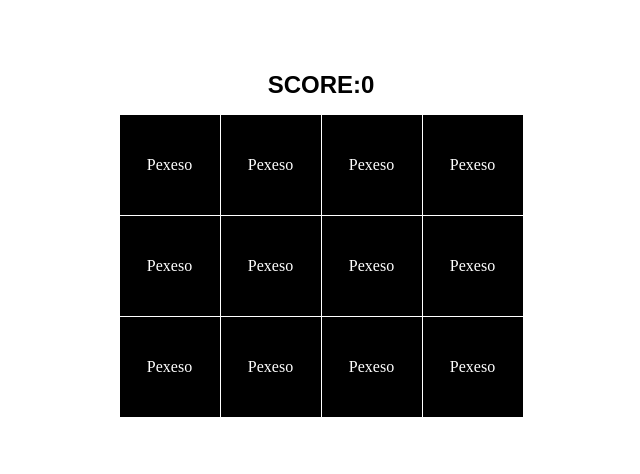
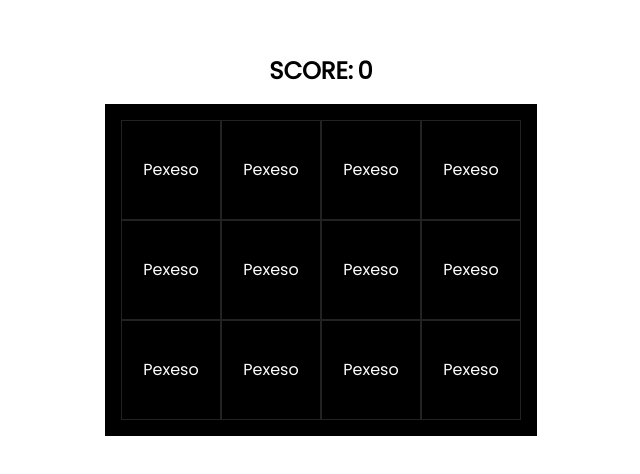
Before and after one commit to smitty33685/Pexeso-memory-game-, a plain HTML site: page index.html in a window 1280 px wide. Shown: the part 156-630 px from the top of the page, without its empty margins (319-959 px from the left). Drawn offline with Linux system fonts and the light colour scheme.

Commit message:
CSS complete done

```diff
--- a/app.js
+++ b/app.js
@@ -96,7 +96,6 @@ function compareImg() {
      idChosen = [];
 
      result.textContent = score.length;
-     console.log(score.length);
 
 }
 
--- a/style.css
+++ b/style.css
@@ -1,3 +1,5 @@
+@import url("https://fonts.googleapis.com/css2?family=Poppins&display=swap");
+
 * {
   padding: 0;
   margin: 0;
@@ -15,14 +17,18 @@ body {
 h2,
 #results {
   text-transform: uppercase;
-  font-family: Arial, Helvetica, sans-serif;
+  font-family: "Poppins", sans-serif;
+}
+
+#results {
+  margin-left: 0.3rem;
 }
 
 .grid-container {
   display: grid;
   grid-template-columns: repeat(4, 1fr);
-  grid-gap: 1px;
   margin-top: 1rem;
+  border: 1rem #000 solid;
 }
 
 .item {
@@ -35,14 +41,13 @@ h2,
   align-items: center;
   cursor: pointer;
   position: relative;
+  border: 1px #222 solid;
 }
 
-/*
 p {
-  transform: skewY(35deg);
+  /*transform: skewY(35deg); */
+  font-family: "Poppins", sans-serif;
 }
-
-*/
 
 img {
   width: 100%;
```
